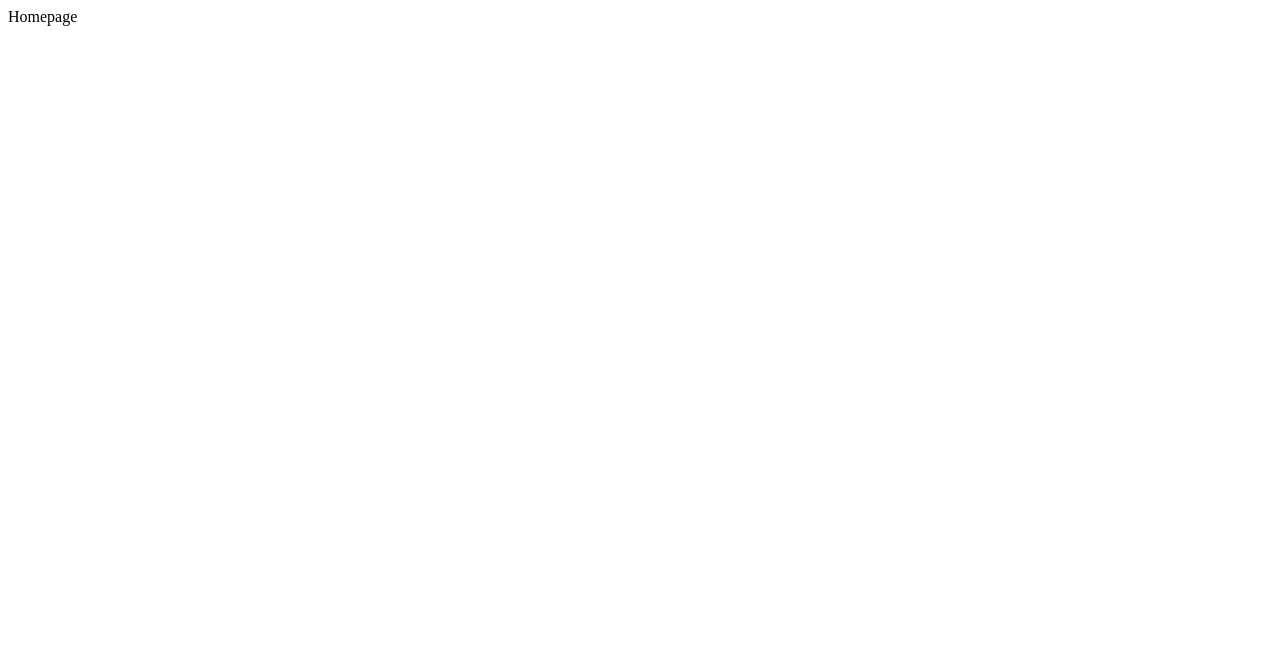
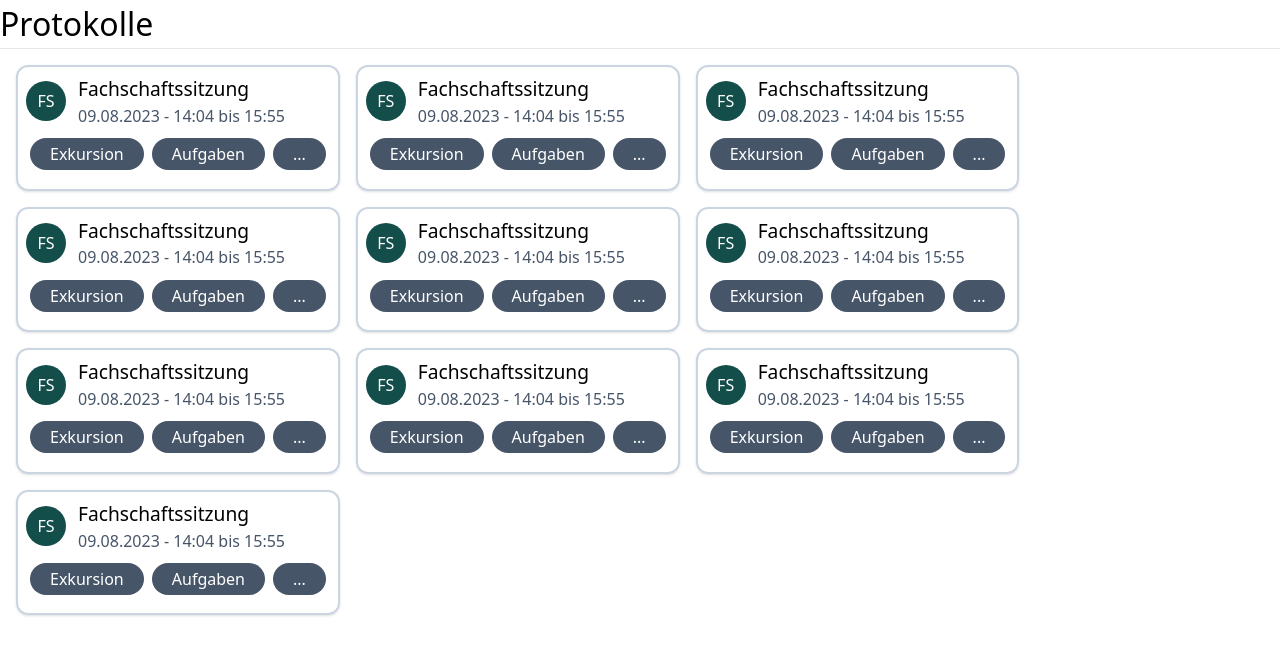
Before and after one commit to RicoLibesch/Proto-Gen, a Next.js app: page / in a window 1280 px wide. Shown: the top 654 px of the page. Built offline with nearby package versions, Linux system fonts and the light colour scheme.

Commit message:
fix: fixed the tailwind css config. update: create ProtocolContainer and started with landing page.

```diff
--- /dev/null
+++ b/components/Protocol.ts
@@ -0,0 +1,7 @@
+export default interface Protocol {
+  type: "Fachschaftssitzung" | "Fachschaftsratsitzung";
+  id: number;
+  start: number; // unix timestamp
+  end: number; // unix timestamp
+  topics: Array<string>;
+}
--- /dev/null
+++ b/components/ProtocolContainer.tsx
@@ -0,0 +1,43 @@
+"use client";
+
+import { HTMLAttributes } from "react";
+import Protocol from "./Protocol";
+
+export interface ProtocolContainerProps {
+  protocol: Protocol;
+}
+
+const ProtocolContainer = ({
+  className,
+  protocol,
+}: ProtocolContainerProps & HTMLAttributes<HTMLDivElement>) => {
+  return (
+    <div className={className}>
+      <div className="grid grid-rows-2 items-center rounded-xl border-2 border-slate-300 justify-center p-2 shadow hover:shadow-lg hover:cursor-pointer">
+        <div className="row-span-1 grid grid-flow-col items-center justify-start gap-3">
+          <div className="col-span-1 rounded-full bg-teal-900 w-10 h-10 flex items-center justify-center text-white">
+            FS
+          </div>
+          <div className="col-span-1">
+            <h2>{protocol.type}</h2>
+            <h4 className="text-slate-600">09.08.2023 - 14:04 bis 15:55</h4>
+          </div>
+        </div>
+        <div className="row-span-1 flex">
+          {protocol.topics.map((topic) => {
+            return (
+              <div
+                key={topic}
+                className="rounded-full bg-slate-600 text-white flex items-center justify-center px-5 py-1 m-1"
+              >
+                {topic}
+              </div>
+            );
+          })}
+        </div>
+      </div>
+    </div>
+  );
+};
+
+export default ProtocolContainer;
--- /dev/null
+++ b/pages/_app.tsx
@@ -0,0 +1,6 @@
+import '@/styles/globals.css'
+import type { AppProps } from 'next/app'
+
+export default function App({ Component, pageProps }: AppProps) {
+  return <Component {...pageProps} />
+}
--- /dev/null
+++ b/pages/_document.tsx
@@ -0,0 +1,15 @@
+import { Html, Head, Main, NextScript } from 'next/document'
+
+export default function Document() {
+  return (
+    <Html lang="en">
+      <Head />
+      <body>
+        {/* <h1>HEADER</h1> */}
+        <Main />
+        <NextScript />
+        {/* <h1>FOOTER</h1> */}
+      </body>
+    </Html>
+  )
+}
--- a/pages/index.tsx
+++ b/pages/index.tsx
@@ -1,8 +1,24 @@
-'use client'
+import Protocol from "@/components/Protocol";
+import ProtocolContainer from "@/components/ProtocolContainer";
+
 export default function Home() {
-    return (
-        <div>
-            Homepage
-        </div>
-    )
+  let protocol: Protocol = {
+    type: "Fachschaftssitzung",
+    id: 0,
+    start: Date.now(),
+    end: Date.now(),
+    topics: ["Exkursion", "Aufgaben", "..."],
+  };
+
+  return (
+    <div className="container">
+      <h1>Protokolle</h1>
+      <hr></hr>
+      <div className="flex flex-wrap m-2">
+        {[...Array(10)].map((x) => {
+          return <ProtocolContainer key={x} protocol={protocol} className="m-2" />;
+        })}
+      </div>
+    </div>
+  );
 }
--- /dev/null
+++ b/styles/globals.css
@@ -0,0 +1,31 @@
+@import url('https://fonts.googleapis.com/css2?family=Inter:wght@100;200;300;400;500;600;700;800;900');
+@tailwind base;
+@tailwind components;
+@tailwind utilities;
+
+:root {
+}
+
+@media (prefers-color-scheme: dark) {
+  :root {
+  }
+}
+
+body {
+}
+
+h1 {
+  font-size: xx-large;
+}
+
+h2 {
+  font-size: larger
+}
+
+h3 {
+  font-size: large
+}
+
+h4 {
+  font-size: medium
+}
--- a/tailwind.config.ts
+++ b/tailwind.config.ts
@@ -2,9 +2,9 @@ import type { Config } from 'tailwindcss'
 
 const config: Config = {
   content: [
-    './src/pages/**/*.{js,ts,jsx,tsx,mdx}',
-    './src/components/**/*.{js,ts,jsx,tsx,mdx}',
-    './src/app/**/*.{js,ts,jsx,tsx,mdx}',
+    './pages/**/*.{js,ts,jsx,tsx,mdx}',
+    './components/**/*.{js,ts,jsx,tsx,mdx}',
+    './app/**/*.{js,ts,jsx,tsx,mdx}',
   ],
   theme: {
     extend: {
--- a/tsconfig.json
+++ b/tsconfig.json
@@ -19,7 +19,7 @@
       }
     ],
     "paths": {
-      "@/*": ["./src/*"]
+      "@/*": ["./*"]
     }
   },
   "include": ["next-env.d.ts", "**/*.ts", "**/*.tsx", ".next/types/**/*.ts"],
```
